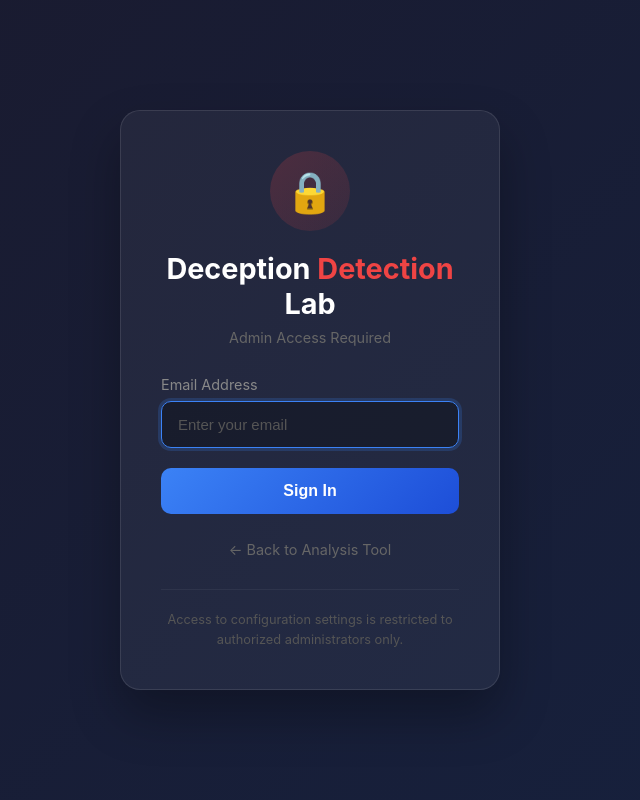
After one commit to SpudandHolly/deceptiondetection, a Flask app: page /login in a window 1280 px wide. The commit adds this page. Shown: the whole page, without its empty margins (330-970 px from the left). Run offline with Flask 3, Linux system fonts and the light colour scheme.

Commit message:
Add login protection for configuration pages
Security:
- Login required for /rules and all /api/rules endpoints
- Only jon@cavefish.co.uk authorized to access
- Session-based authentication with Flask sessions
- Automatic redirect to login when accessing protected pages
- JSON API returns 401 with login_required flag

Features:
- Clean login page with email input
- Error message for unauthorized access attempts
- User email displayed on rules page
- Logout button in rules page header
- Back to Analysis link on login page

Co-Authored-By: Claude Opus 4.5 <noreply@anthropic.com>

```diff
--- a/app.py
+++ b/app.py
@@ -3,13 +3,31 @@ Deception Detection Web Application
 Flask app that analyzes text for deception indicators
 """
 
-from flask import Flask, render_template, request, jsonify
+from flask import Flask, render_template, request, jsonify, session, redirect, url_for
+from functools import wraps
 import re
 import os
+import secrets
 from dataclasses import dataclass, field
 from typing import List, Dict, Tuple
 
 app = Flask(__name__)
+app.secret_key = os.environ.get('SECRET_KEY', secrets.token_hex(32))
+
+# Authorized users
+AUTHORIZED_USERS = {'jon@cavefish.co.uk'}
+
+
+def login_required(f):
+    """Decorator to require login for protected routes."""
+    @wraps(f)
+    def decorated_function(*args, **kwargs):
+        if 'user' not in session or session['user'] not in AUTHORIZED_USERS:
+            if request.is_json:
+                return jsonify({'error': 'Unauthorized', 'login_required': True}), 401
+            return redirect(url_for('login', next=request.url))
+        return f(*args, **kwargs)
+    return decorated_function
 
 @dataclass
 class DeceptionIndicator:
@@ -680,12 +698,34 @@ def index():
     return render_template('index.html')
 
 
+@app.route('/login', methods=['GET', 'POST'])
+def login():
+    error = None
+    if request.method == 'POST':
+        email = request.form.get('email', '').lower().strip()
+        if email in AUTHORIZED_USERS:
+            session['user'] = email
+            next_url = request.args.get('next', url_for('rules'))
+            return redirect(next_url)
+        else:
+            error = 'Access denied. You are not authorized to access this system.'
+    return render_template('login.html', error=error)
+
+
+@app.route('/logout')
+def logout():
+    session.pop('user', None)
+    return redirect(url_for('index'))
+
+
 @app.route('/rules')
+@login_required
 def rules():
-    return render_template('rules.html')
+    return render_template('rules.html', user=session.get('user'))
 
 
 @app.route('/api/rules', methods=['GET'])
+@login_required
 def get_rules():
     """Get all rules with current weights."""
     rules = []
@@ -704,6 +744,7 @@ def get_rules():
 
 
 @app.route('/api/rules/<int:rule_id>', methods=['PUT'])
+@login_required
 def update_rule(rule_id):
     """Update a specific rule's weight or patterns."""
     data = request.get_json()
@@ -736,6 +777,7 @@ def update_rule(rule_id):
 
 
 @app.route('/api/rules/reset', methods=['POST'])
+@login_required
 def reset_rules():
     """Reset all rules to defaults."""
     global custom_weights
--- /dev/null
+++ b/templates/login.html
@@ -0,0 +1,203 @@
+<!DOCTYPE html>
+<html lang="en">
+<head>
+    <meta charset="UTF-8">
+    <meta name="viewport" content="width=device-width, initial-scale=1.0">
+    <title>Login - Deception Detection Lab</title>
+    <style>
+        * {
+            margin: 0;
+            padding: 0;
+            box-sizing: border-box;
+        }
+
+        body {
+            font-family: -apple-system, BlinkMacSystemFont, 'Segoe UI', Roboto, Oxygen, Ubuntu, sans-serif;
+            background: linear-gradient(135deg, #1a1a2e 0%, #16213e 100%);
+            min-height: 100vh;
+            display: flex;
+            align-items: center;
+            justify-content: center;
+            color: #e0e0e0;
+        }
+
+        .login-container {
+            width: 100%;
+            max-width: 420px;
+            padding: 20px;
+        }
+
+        .login-card {
+            background: rgba(255,255,255,0.05);
+            border-radius: 20px;
+            padding: 40px;
+            border: 1px solid rgba(255,255,255,0.1);
+            box-shadow: 0 25px 50px rgba(0,0,0,0.3);
+        }
+
+        .logo {
+            text-align: center;
+            margin-bottom: 30px;
+        }
+
+        .logo h1 {
+            font-size: 1.8rem;
+            color: #fff;
+            margin-bottom: 8px;
+        }
+
+        .logo h1 span {
+            color: #ef4444;
+        }
+
+        .logo p {
+            color: #666;
+            font-size: 0.9rem;
+        }
+
+        .lock-icon {
+            width: 80px;
+            height: 80px;
+            margin: 0 auto 20px;
+            background: linear-gradient(135deg, rgba(239, 68, 68, 0.2) 0%, rgba(239, 68, 68, 0.1) 100%);
+            border-radius: 50%;
+            display: flex;
+            align-items: center;
+            justify-content: center;
+            font-size: 2.5rem;
+        }
+
+        .form-group {
+            margin-bottom: 20px;
+        }
+
+        .form-group label {
+            display: block;
+            margin-bottom: 8px;
+            color: #888;
+            font-size: 0.9rem;
+        }
+
+        .form-group input {
+            width: 100%;
+            padding: 14px 16px;
+            border-radius: 10px;
+            border: 1px solid rgba(255,255,255,0.2);
+            background: rgba(0,0,0,0.3);
+            color: #fff;
+            font-size: 15px;
+            transition: all 0.3s ease;
+        }
+
+        .form-group input:focus {
+            outline: none;
+            border-color: #3b82f6;
+            box-shadow: 0 0 0 3px rgba(59, 130, 246, 0.2);
+        }
+
+        .form-group input::placeholder {
+            color: #555;
+        }
+
+        .btn {
+            width: 100%;
+            padding: 14px 20px;
+            font-size: 1rem;
+            font-weight: 600;
+            border: none;
+            border-radius: 10px;
+            cursor: pointer;
+            transition: all 0.3s ease;
+            background: linear-gradient(135deg, #3b82f6 0%, #1d4ed8 100%);
+            color: white;
+        }
+
+        .btn:hover {
+            transform: translateY(-2px);
+            box-shadow: 0 10px 30px rgba(59, 130, 246, 0.3);
+        }
+
+        .error-message {
+            background: rgba(239, 68, 68, 0.2);
+            border: 1px solid rgba(239, 68, 68, 0.3);
+            color: #ef4444;
+            padding: 12px 16px;
+            border-radius: 10px;
+            margin-bottom: 20px;
+            font-size: 0.9rem;
+            text-align: center;
+        }
+
+        .back-link {
+            text-align: center;
+            margin-top: 25px;
+        }
+
+        .back-link a {
+            color: #666;
+            text-decoration: none;
+            font-size: 0.9rem;
+            transition: color 0.3s ease;
+        }
+
+        .back-link a:hover {
+            color: #3b82f6;
+        }
+
+        .security-notice {
+            margin-top: 30px;
+            padding-top: 20px;
+            border-top: 1px solid rgba(255,255,255,0.05);
+            text-align: center;
+        }
+
+        .security-notice p {
+            color: #555;
+            font-size: 0.8rem;
+            line-height: 1.5;
+        }
+    </style>
+</head>
+<body>
+    <div class="login-container">
+        <div class="login-card">
+            <div class="logo">
+                <div class="lock-icon">🔒</div>
+                <h1>Deception <span>Detection</span> Lab</h1>
+                <p>Admin Access Required</p>
+            </div>
+
+            {% if error %}
+            <div class="error-message">
+                {{ error }}
+            </div>
+            {% endif %}
+
+            <form method="POST" action="{{ url_for('login', next=request.args.get('next', '')) }}">
+                <div class="form-group">
+                    <label for="email">Email Address</label>
+                    <input type="email"
+                           id="email"
+                           name="email"
+                           placeholder="Enter your email"
+                           required
+                           autocomplete="email"
+                           autofocus>
+                </div>
+
+                <button type="submit" class="btn">
+                    Sign In
+                </button>
+            </form>
+
+            <div class="back-link">
+                <a href="/">← Back to Analysis Tool</a>
+            </div>
+
+            <div class="security-notice">
+                <p>Access to configuration settings is restricted to authorized administrators only.</p>
+            </div>
+        </div>
+    </div>
+</body>
+</html>
```
Also changed, not shown: templates/rules.html (+35 -4 lines).
